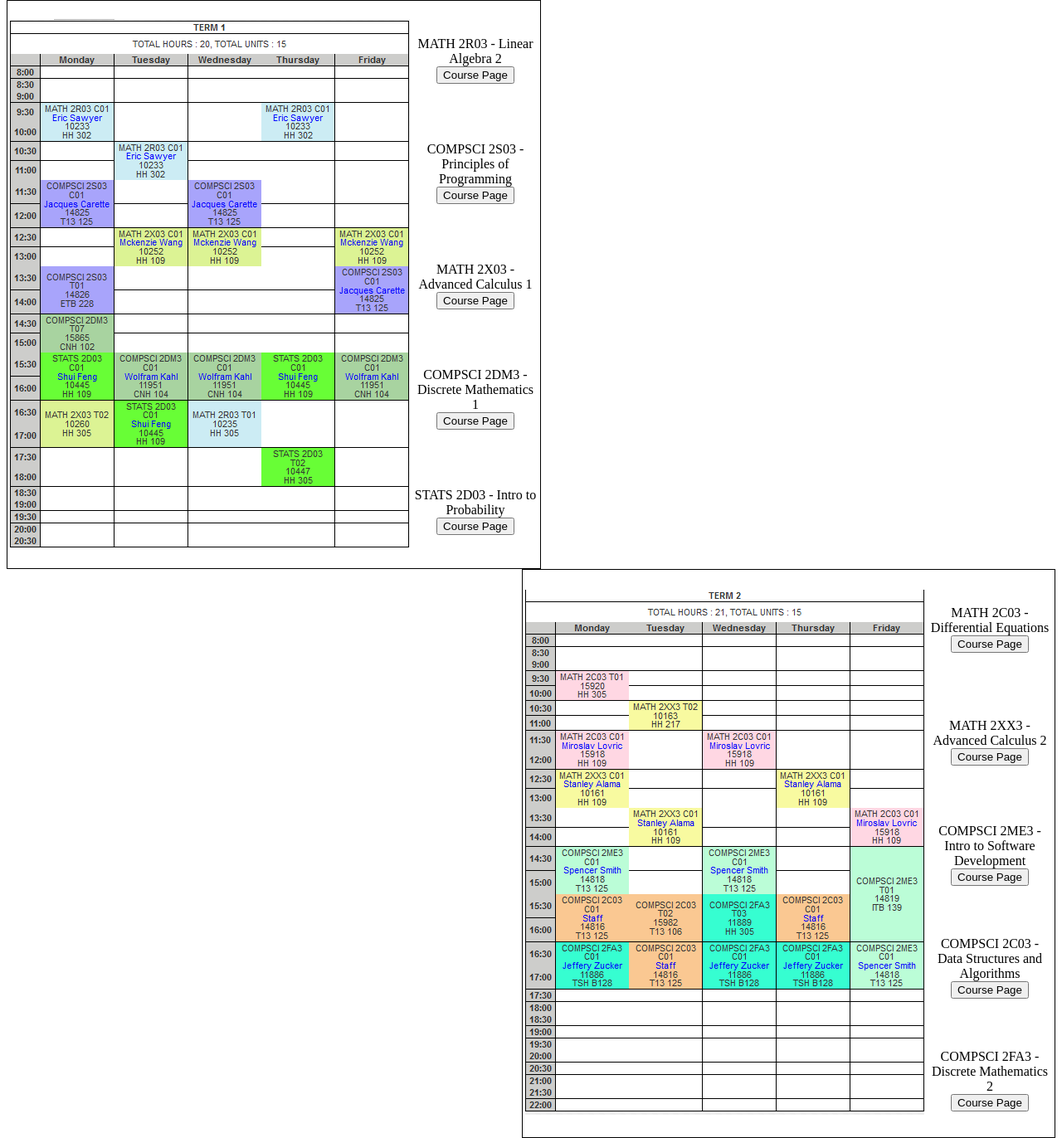
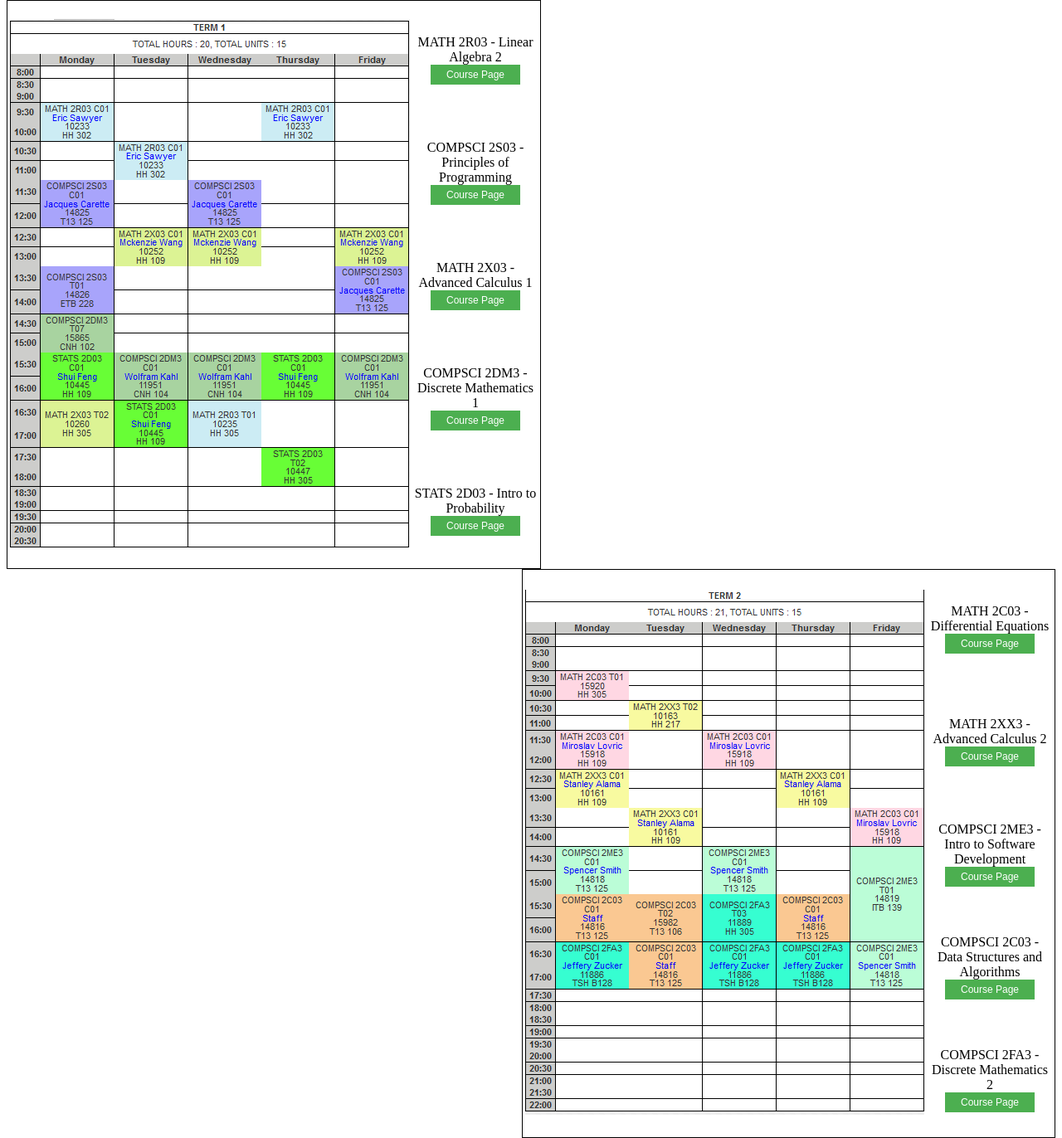
Before and after one commit to anguso/anguso.github.io, a plain HTML site: page index.html in a window 1280 px wide. Shown: the part 8-1380 px from the top of the page at 83% size. Drawn offline with Linux system fonts and the light colour scheme.

Commit message:
CSS buttons

```diff
--- a/index.html
+++ b/index.html
@@ -10,31 +10,31 @@
   <tr>
     <td height="132px" valign="center" align="center" width="150">
       MATH 2R03 - Linear Algebra 2 </br>
-      <form action="https://www.math.mcmaster.ca/index.php/undergraduate-studies/undergraduate-courses/62-/level-2/1376-math-2r03-fall-2016.html"><input type="submit" value="Course Page"></form>
+      <form action="https://www.math.mcmaster.ca/index.php/undergraduate-studies/undergraduate-courses/62-/level-2/1376-math-2r03-fall-2016.html"><input type="submit" value="Course Page" class="btn"></form>
     </td>
   </tr>
   <tr>
     <td height="132px" valign="center" align="center">
       COMPSCI 2S03 - Principles of Programming</br>
-      <form action="https://www.cas.mcmaster.ca/~borzoo/teaching/15/2S03/schedule.html"><input type="submit" value="Course Page"></form>
+      <form action="https://www.cas.mcmaster.ca/~borzoo/teaching/15/2S03/schedule.html"><input type="submit" value="Course Page" class="btn"></form>
     </td>
   </tr>
   <tr>
     <td height="132px" valign="center" align="center">
       MATH 2X03 - Advanced Calculus 1</br>
-      <form action="https://www.math.mcmaster.ca/index.php/undergraduate-studies/undergraduate-courses/62-/level-2/1377-math-2x03-fall-2016.html"><input type="submit" value="Course Page"></form>
+      <form action="https://www.math.mcmaster.ca/index.php/undergraduate-studies/undergraduate-courses/62-/level-2/1377-math-2x03-fall-2016.html"><input type="submit" value="Course Page" class="btn"></form>
     </td>
   </tr>
   <tr>
     <td height="132px" valign="center" align="center">
       COMPSCI 2DM3 - Discrete Mathematics 1</br>
-      <form action="http://www.cas.mcmaster.ca/~deza/outline2DM3_15.html"><input type="submit" value="Course Page"></form>
+      <form action="http://www.cas.mcmaster.ca/~deza/outline2DM3_15.html"><input type="submit" value="Course Page" class="btn"></form>
     </td>
   </tr>
   <tr>
     <td height="132px" valign="center" align="center">
       STATS 2D03 - Intro to Probability</br>
-      <form action="https://www.math.mcmaster.ca/index.php/graduate-studies/62-/level-2/1286-stats-2d03-summer-2016.html"><input type="submit" value="Course Page"></form>
+      <form action="https://www.math.mcmaster.ca/index.php/graduate-studies/62-/level-2/1286-stats-2d03-summer-2016.html"><input type="submit" value="Course Page" class="btn"></form>
     </td>
   </tr>
 </table>
@@ -45,31 +45,31 @@
   <tr>
     <td height="132px" valign="center" align="center" width="150">
       MATH 2C03 - Differential Equations </br>
-      <form action="https://www.math.mcmaster.ca/index.php/news/faculty/62-/level-2/1053-math-2c03-winter-2016.html"><input type="submit" value="Course Page"></form>
+      <form action="https://www.math.mcmaster.ca/index.php/news/faculty/62-/level-2/1053-math-2c03-winter-2016.html"><input type="submit" value="Course Page" class="btn"></form>
     </td>
   </tr>
   <tr>
     <td height="132px" valign="center" align="center">
       MATH 2XX3 - Advanced Calculus 2</br>
-      <form action="www.google.ca"><input type="submit" value="Course Page"></form>
+      <form action="www.google.ca"><input type="submit" value="Course Page" class="btn"></form>
     </td>
   </tr>
   <tr>
     <td height="132px" valign="center" align="center">
       COMPSCI 2ME3 - Intro to Software Development</br>
-      <form action="https://www.math.mcmaster.ca/index.php/news/faculty/62-/level-2/1049-math-2xx3-winter-2016.html"><input type="submit" value="Course Page"></form>
+      <form action="https://www.math.mcmaster.ca/index.php/news/faculty/62-/level-2/1049-math-2xx3-winter-2016.html"><input type="submit" value="Course Page" class="btn"></form>
     </td>
   </tr>
   <tr>
     <td height="132px" valign="center" align="center">
       COMPSCI 2C03 - Data Structures and Algorithms</br>
-      <form action="http://www.cas.mcmaster.ca/~gk/courses/SE2C03.html"><input type="submit" value="Course Page"></form>
+      <form action="http://www.cas.mcmaster.ca/~gk/courses/SE2C03.html"><input type="submit" value="Course Page" class="btn"></form>
     </td>
   </tr>
   <tr>
     <td height="132px" valign="center" align="center">
       COMPSCI 2FA3 - Discrete Mathematics 2</br>
-      <form action="http://academiccalendars.romcmaster.ca/preview_course_nopop.php?catoid=7&amp;coid=35461"><input type="submit" value="Course Page"></form>
+      <form action="http://academiccalendars.romcmaster.ca/preview_course_nopop.php?catoid=7&amp;coid=35461"><input type="submit" value="Course Page" class="btn"></form>
     </td>
   </tr>
 </table>
--- a/stylin.css
+++ b/stylin.css
@@ -4,3 +4,14 @@
 .second-semester{float: right;
                 border: 1px solid black;}
 .second-semester tr:first-child td:first-child{width: auto;}
+.btn{background-color: #4CAF50;
+    border: 3px solid #4CAF50;
+    color: white;
+    padding: 2px 16px;
+    text-align: center;
+    text-decoration: none;
+    display: inline-block;
+    font-size: 12px;}
+
+.btn:hover{background-color: white;
+          color: black;}
```
